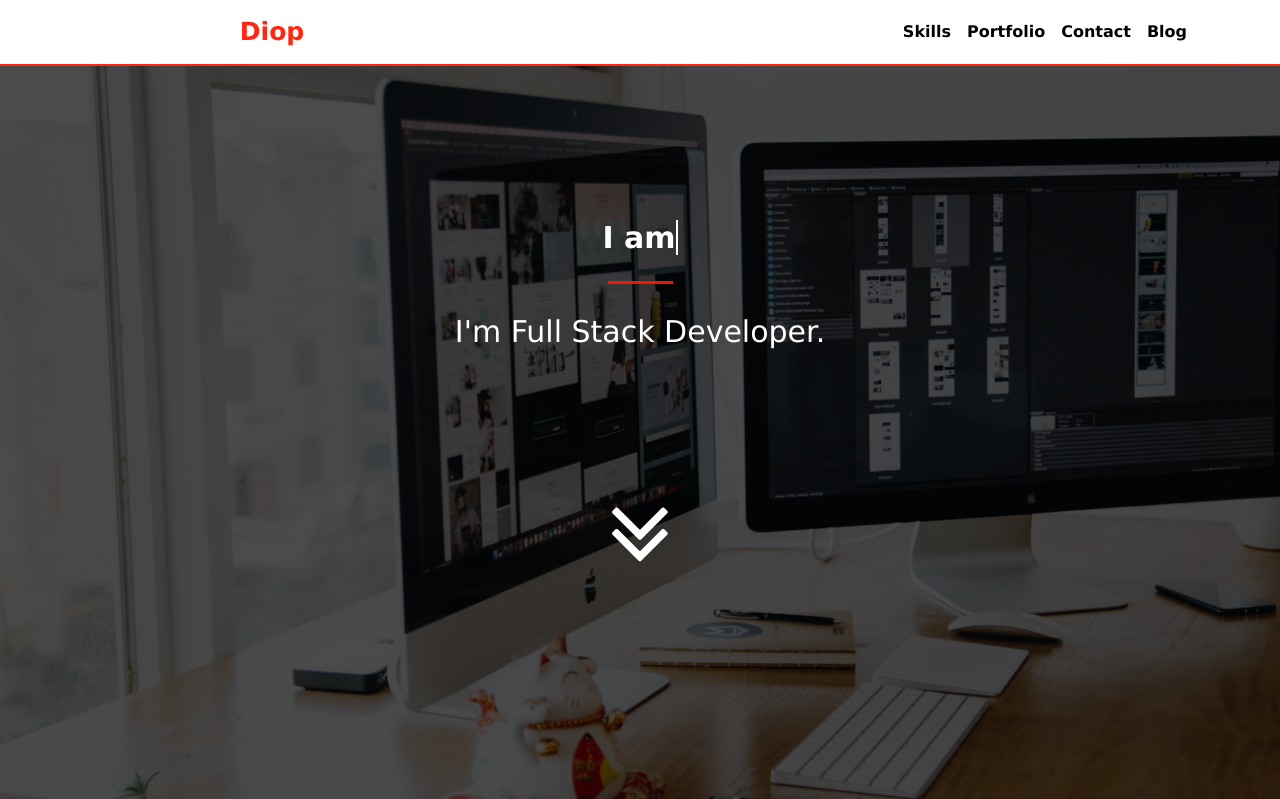
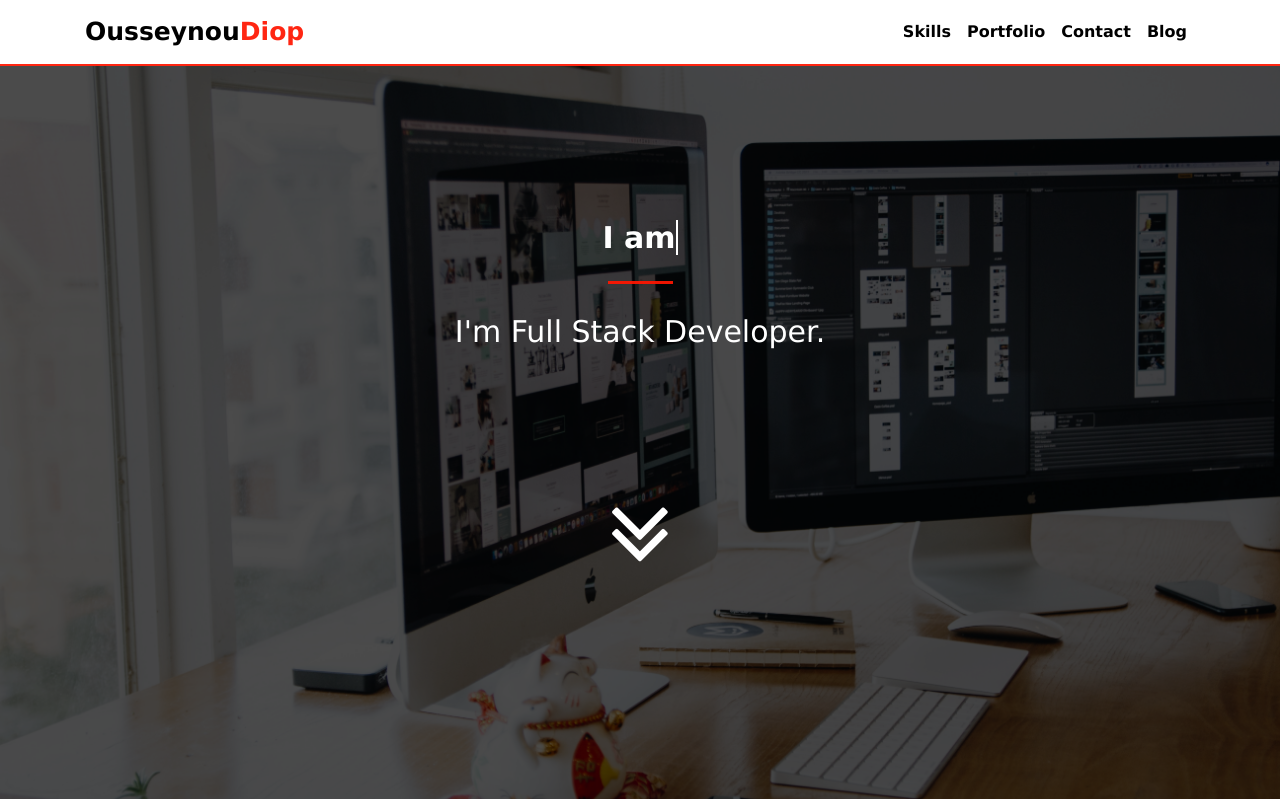
Before and after one commit to xarala221/myportfolio, a Django app: page / in a window 1280 px wide. Shown: the top 799 px of the page. Run offline with Django 3.2, Linux system fonts and the light colour scheme; data that the repository does not hold is empty; some libraries are stand-ins or nearby versions.

Commit message:
edit static and navbar

```diff
--- a/portfolio/live-static/static-root/js/main.js
+++ b/portfolio/live-static/static-root/js/main.js
@@ -109,3 +109,6 @@ $(document).ready(function () {
   }
 
 });
+
+var disqus_developer = 1;
+var disqus_url = 'https://ousseynou.herokuapp.com/';
--- a/portfolio/static/css/style.css
+++ b/portfolio/static/css/style.css
@@ -7,9 +7,12 @@ body {
 }
 #navbar .navbar-brand{
   font-weight: bold;
-    color: ##fff; !important;
+    color: #000000 !important;
     font-size: 25px;
     font-family: Verdana, Geneva, Tahoma, sans-serif
+}
+#navbar .navbar-brand span{
+  color: #ff1600ed;
 }
 .navbar{
   border-bottom: 2px solid #ff1600ed;
--- a/portfolio/templates/pages/partials/navbar.html
+++ b/portfolio/templates/pages/partials/navbar.html
@@ -2,7 +2,7 @@
 {% load static %}
     <nav id="navbar" class="navbar navbar-expand-sm navbar-dark fixed-top">
       <div class="container">
-        <a class="navbar-brand" href="{% url 'home' %}">Ousseynou<span style="color: #ff1600ed;">Diop</span></a>
+        <a class="navbar-brand" href="{% url 'home' %}">Ousseynou<span>Diop</span></a>
           <button class="navbar-toggler" type="button" data-toggle="collapse" data-target="#navbarCollapse" aria-controls="navbarCollapse" aria-expanded="false" aria-label="Toggle navigation">
           <span class="navbar-toggler-icon"></span>
         </button>
```
Also changed, not shown: portfolio/live-static/static-root/css/style.css (+9 -4 lines).
